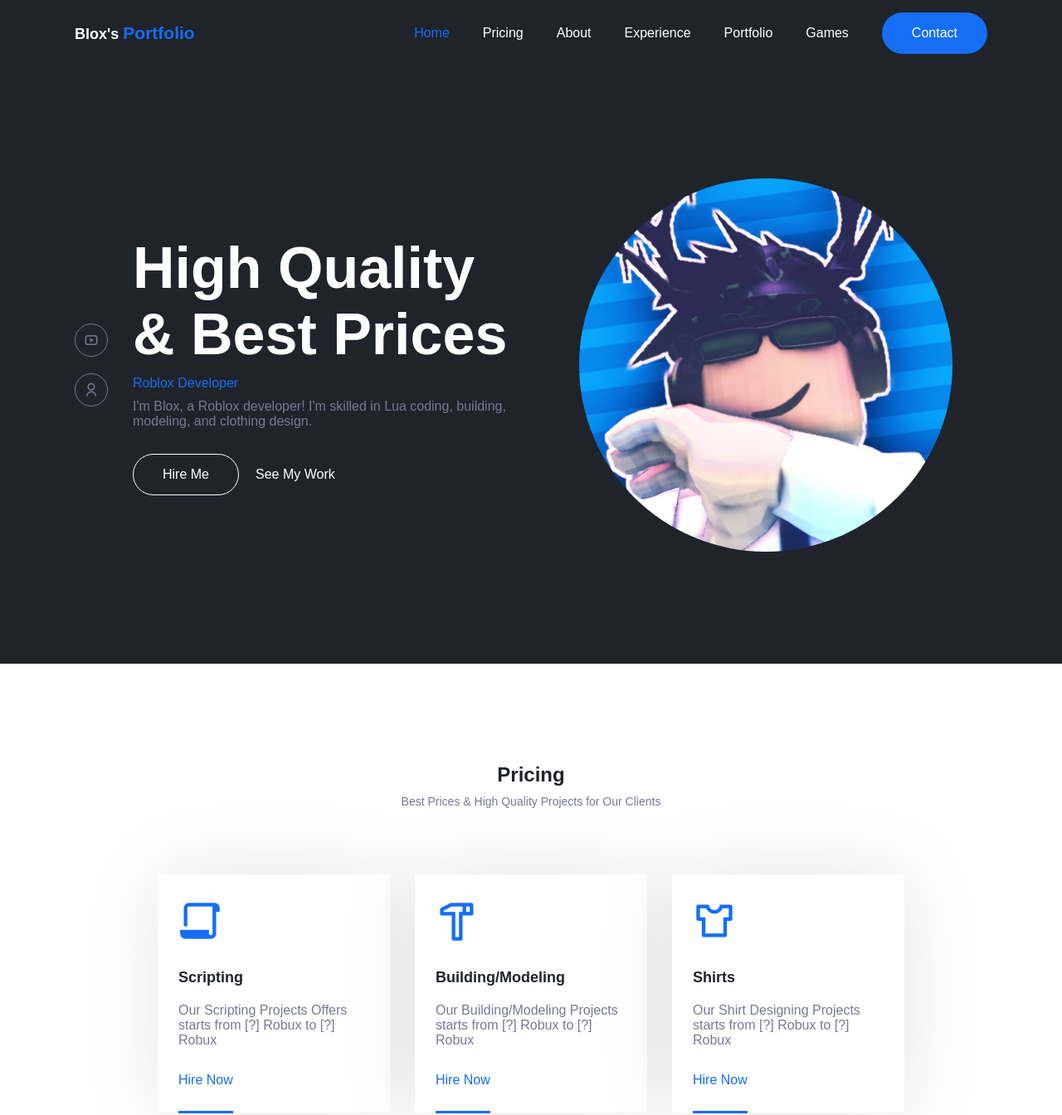
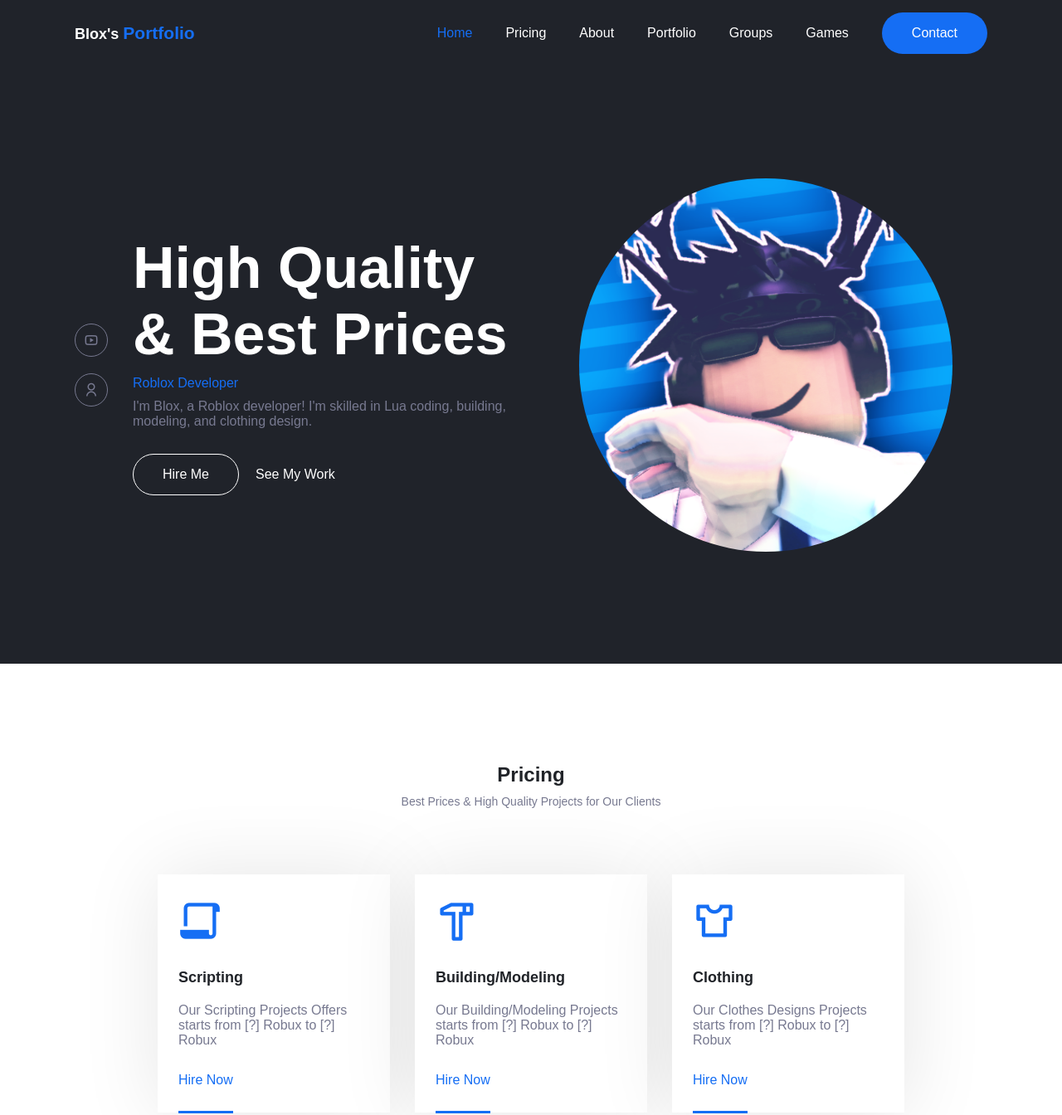
Before and after one commit to RblxDeveloper/BloxPortfolio, a plain HTML site: page index.html in a window 1280 px wide. Shown: the top 1344 px of the page at 83% size. Drawn offline with nearby package versions, Linux system fonts and the light colour scheme; a web font is replaced by a local one.

Commit message:
Add files via upload

```diff
--- a/index.html
+++ b/index.html
@@ -67,10 +67,10 @@
                         <a href="#about" class="nav__link">About</a>
                     </li>
                     <li class="nav__item">
-                        <a href="#experience" class="nav__link">Experience</a>
+                        <a href="#portfolio" class="nav__link">Portfolio</a>
                     </li>
                     <li class="nav__item">
-                        <a href="#portfolio" class="nav__link">Portfolio</a>
+                        <a href="#groups" class="nav__link">Groups</a>
                     </li>
                     <li class="nav__item">
                         <a href="#games" class="nav__link">Games</a>
@@ -168,8 +168,8 @@
                         <div class="service__icon">
                             <i class="ri-t-shirt-2-line"></i>
                         </div>
-                        <h3 class="service__name">Shirts</h3>
-                        <p class="service__description">Our Shirt Designing Projects starts from [?] Robux to [?] Robux</p>
+                        <h3 class="service__name">Clothing</h3>
+                        <p class="service__description">Our Clothes Designs Projects starts from [?] Robux to [?] Robux</p>
                         <a href="#contact" class="service__link">Hire Now</a>
                     </div>
                 </div>
@@ -508,7 +508,7 @@
         </section>
 
         <!--==================== Groups ========================-->
-        <section class="section testimonial">
+        <section id="groups" class="section testimonial">
             <div class="container">
                 <div class="section__header">
                     <h2 class="section__title">Groups</h2>
```
